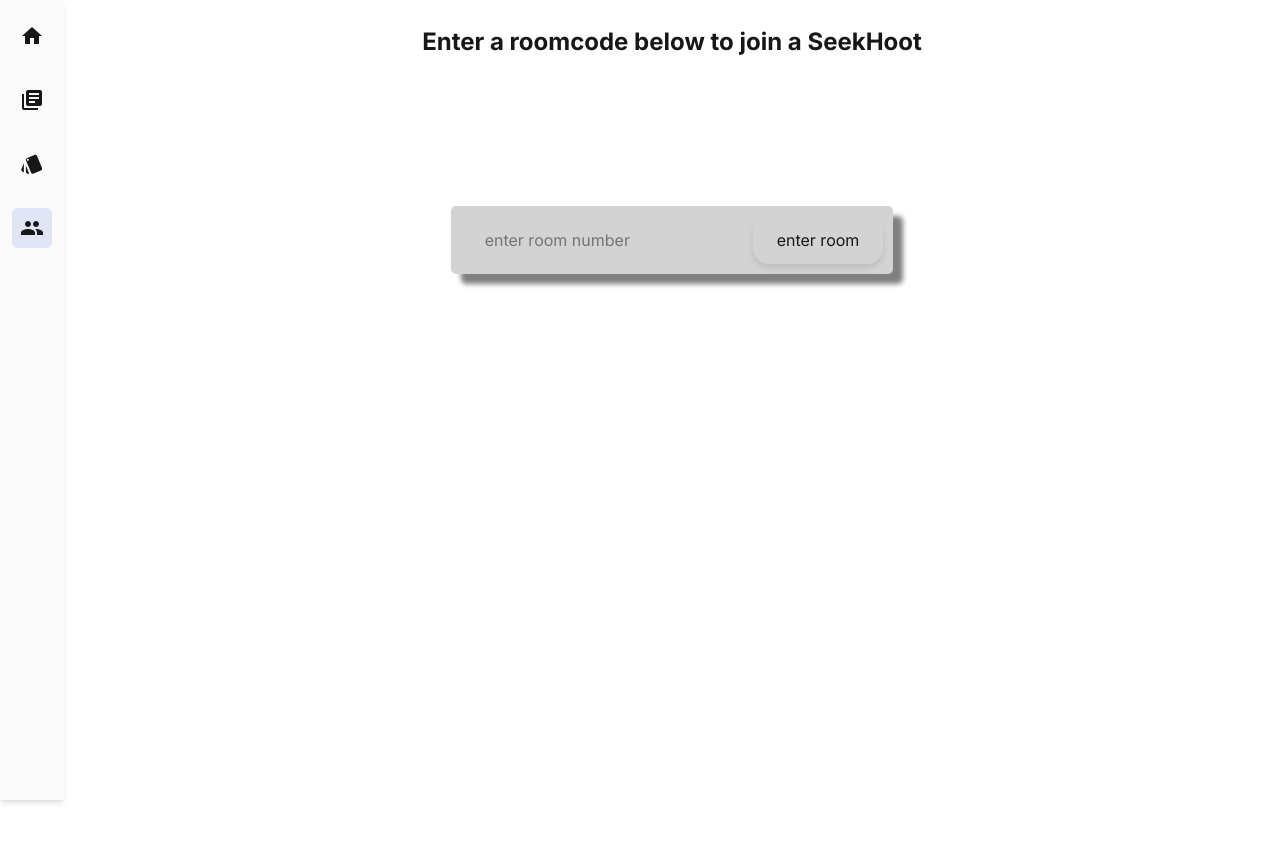
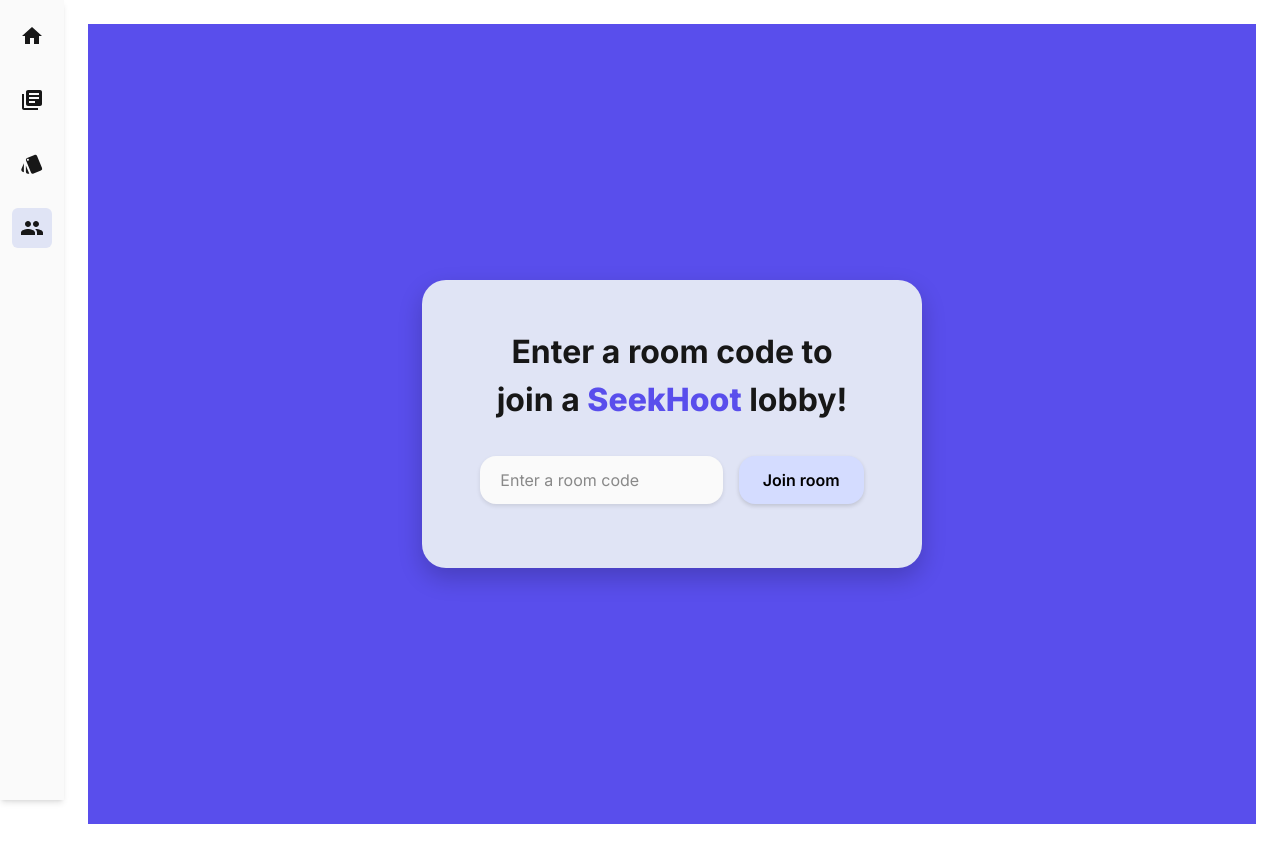
Before and after one commit to bhargavgudapati/csci4050project, a Next.js app in the folder seekdeeplearning/: page /seekhoot/sh-player in a window 1280 px wide. Before the commit the page ends 800 px from the top, so only its background shows below. Built offline with nearby package versions, Linux system fonts and the light colour scheme.

Commit message:
Fixed front end for SeekHoot front page...

```diff
--- a/seekdeeplearning/src/app/components/seekhoot/joinroom.module.css
+++ b/seekdeeplearning/src/app/components/seekhoot/joinroom.module.css
@@ -1,19 +1,69 @@
+.container {
+    height: 100vh;
+    display: flex;
+    align-items: center;
+    justify-content: center;
+    background-color: #594EEC;
+  }
 
-.wholeform {
+  .card {
+    background-color: #E0E4F5;
+    border-radius: 1.5rem;
+    padding: 3rem;
+    box-shadow: 0px 10px 25px rgba(0, 0, 0, 0.2);
+    text-align: center;
+    width: 90%;
+    max-width: 500px;
+  }
+
+  .title {
+    font-size: 2rem;
+    font-weight: 700;
+    margin-bottom: 2rem;
+  }
+
+  .title span {
+    color: #594EEC;
+    font-weight: 800;
+  }
+
+  .formRow {
     display: flex;
     justify-content: center;
     align-items: center;
-    height: 20rem;
+    gap: 1rem;
+    margin-bottom: 1rem;
   }
 
-.entryWindow {
-    display: flex;
-    align-items: center;
-    justify-content: center;
+  .joininput {
+    padding: 0.75rem 1.25rem;
+    border-radius: 1rem;
+    border: none;
+    font-size: 1rem;
+    width: 60%;
+    box-shadow: 0 2px 4px rgba(0, 0, 0, 0.1);
+    background-color: #fafafa;
+  }
+
+  .joinbutton {
+    padding: 0.75rem 1.5rem;
+    background-color: #D4DCFF;
+    border: none;
+    border-radius: 1rem;
+    font-weight: 600;
+    color: black;
+    cursor: pointer;
+    box-shadow: 0 2px 4px rgba(0, 0, 0, 0.15);
+    transition: background-color 0.2s ease;
+  }
+
+  .joinbutton:hover {
+    background-color: #c3d2ff;
   }
 
   .errorText {
-    text-align: center;
+    font-size: 0.9rem;
+    margin-top: 0.5rem;
   }
 
   .blackError {
@@ -23,35 +73,3 @@
   .redError {
     color: darkred;
   }
-
-.joinbox {
-    background-color: lightgrey;
-    box-shadow: 10px 10px 5px grey;
-    display: inline-block;
-    border-width: 10px 10px;
-    border-color: lightgrey;
-    border-radius: 5px;
-}
-
-.prompt {
-    font-size: 1.5rem;
-    text-align: center;
-    margin-bottom: 20px;
-}
-
-.joinbutton {
-    background-color: lightgrey;
-    text-color: black;
-    padding: 0.75rem 1.5rem;
-    border-radius: 1rem;
-    box-shadow: 0px 4px 6px rgba(0, 0, 0, 0.1);
-}
-
-.joinbutton:hover {
-    background-color: grey;
-}
-
-.joininput {
-    padding: 0.75rem 1.5rem;
-    margin-right: 10px;
-}
--- a/seekdeeplearning/src/app/components/seekhoot/joinroom.tsx
+++ b/seekdeeplearning/src/app/components/seekhoot/joinroom.tsx
@@ -35,18 +35,27 @@
 	}
     }
 
-    return (
-	<div>
-	    <h1 className={styles.prompt}><b>Enter a roomcode below to join a SeekHoot</b></h1>
-	    <div className={styles.wholeform}>
-		<div className={styles.joinbox}>
-		    <input className={styles.joininput} placeholder="enter room number" onChange={e => setRoomcode(e.target.value)} />
-		    <button className={styles.joinbutton} onClick={onClick}>enter room</button>
-		    <h2 className={errorColor + " " + styles.errorText}>{errorText}</h2>
+
+	return (
+		<div className={styles.container}>
+		  <div className={styles.card}>
+			<h1 className={styles.title}>
+			  Enter a room code to <br /> join a <span>SeekHoot</span> lobby!
+			</h1>
+			<div className={styles.formRow}>
+			  <input
+				className={styles.joininput}
+				placeholder="Enter a room code"
+				onChange={(e) => setRoomcode(e.target.value)}
+			  />
+			  <button className={styles.joinbutton} onClick={onClick}>
+				Join room
+			  </button>
+			</div>
+			<h2 className={`${styles.errorText} ${errorColor}`}>{errorText}</h2>
+		  </div>
 		</div>
-	    </div>
-	</div>
-    );
-}
+	  );
+	};
 
 export default JoinRoom;
```
Lines whose indentation alone changed are shown as unchanged.
